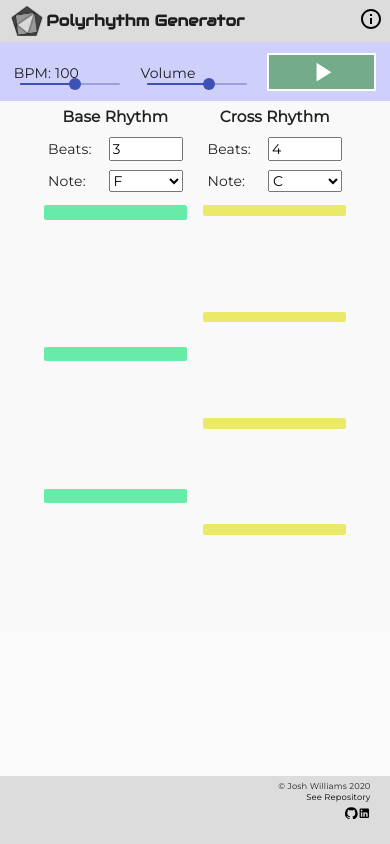
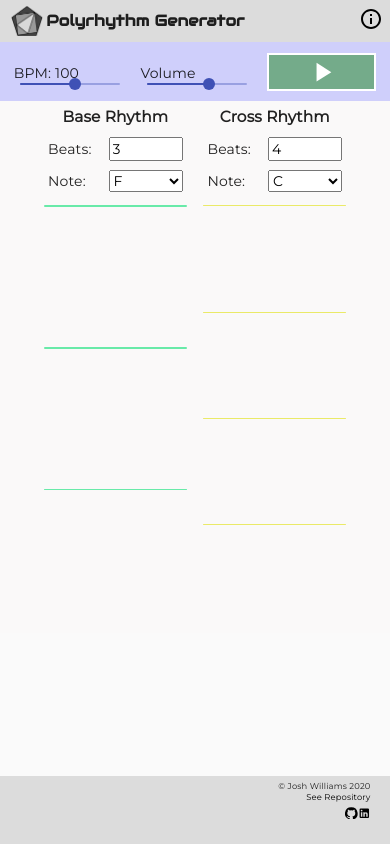
Before and after one commit to jswill88/polyrhythm-generator, a React (Create React App) app: page / in a window 390 px wide. Built offline with nearby package versions, Linux system fonts and the light colour scheme.

Commit message:
fix some mobile stling issues

```diff
--- a/src/styles/App.scss
+++ b/src/styles/App.scss
@@ -217,8 +217,8 @@ $headerColor: rgba(128, 128, 128, 0.249);
   .sideBody {
     height: 80%;
     div {
-      flex-grow: 5;
-      height: 10%;
+      flex-grow: 1;
+      height: 1%;
     }
   }
   .sideHeader {
--- a/src/styles/footer.scss
+++ b/src/styles/footer.scss
@@ -62,4 +62,7 @@ footer {
     width: 100%;
     @include display(flex, space-around , center);
   }
+  footer {
+    position: static;
+  }
 }
```
